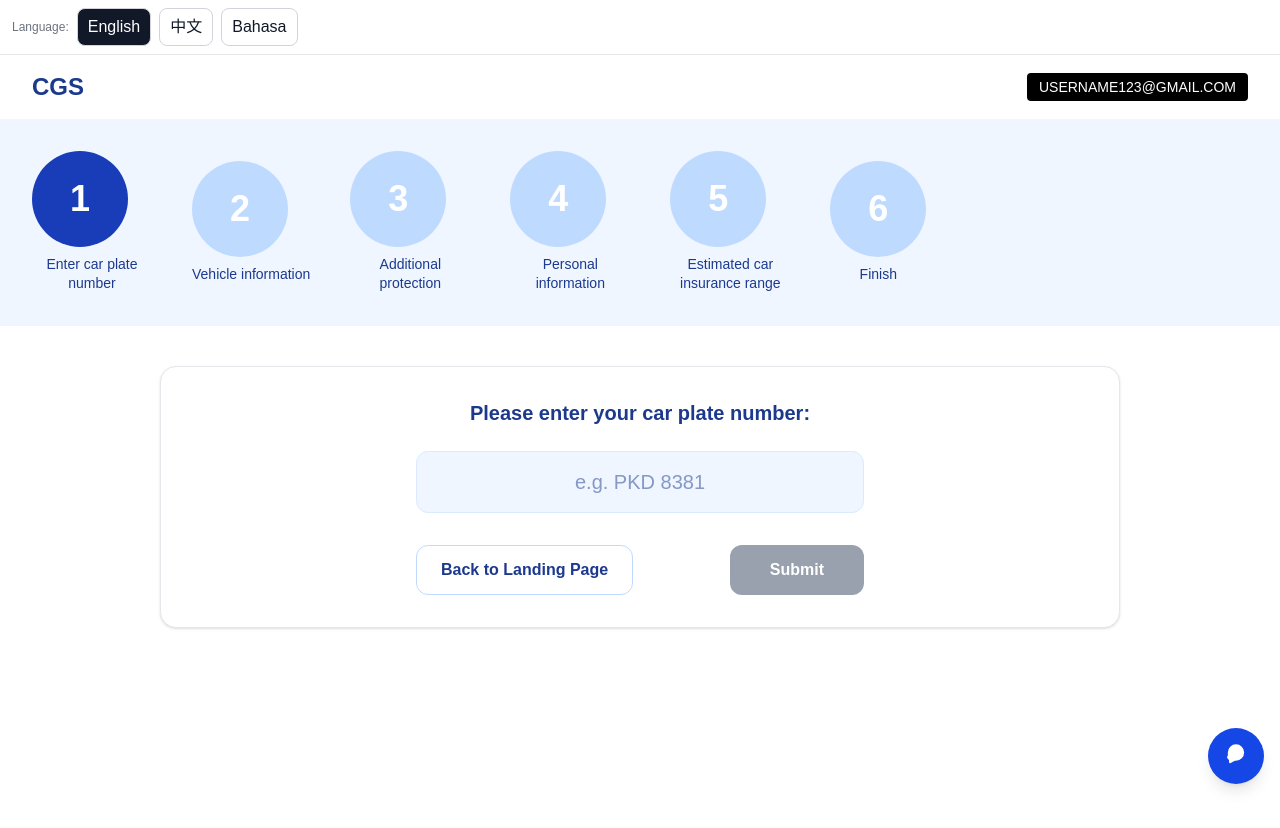
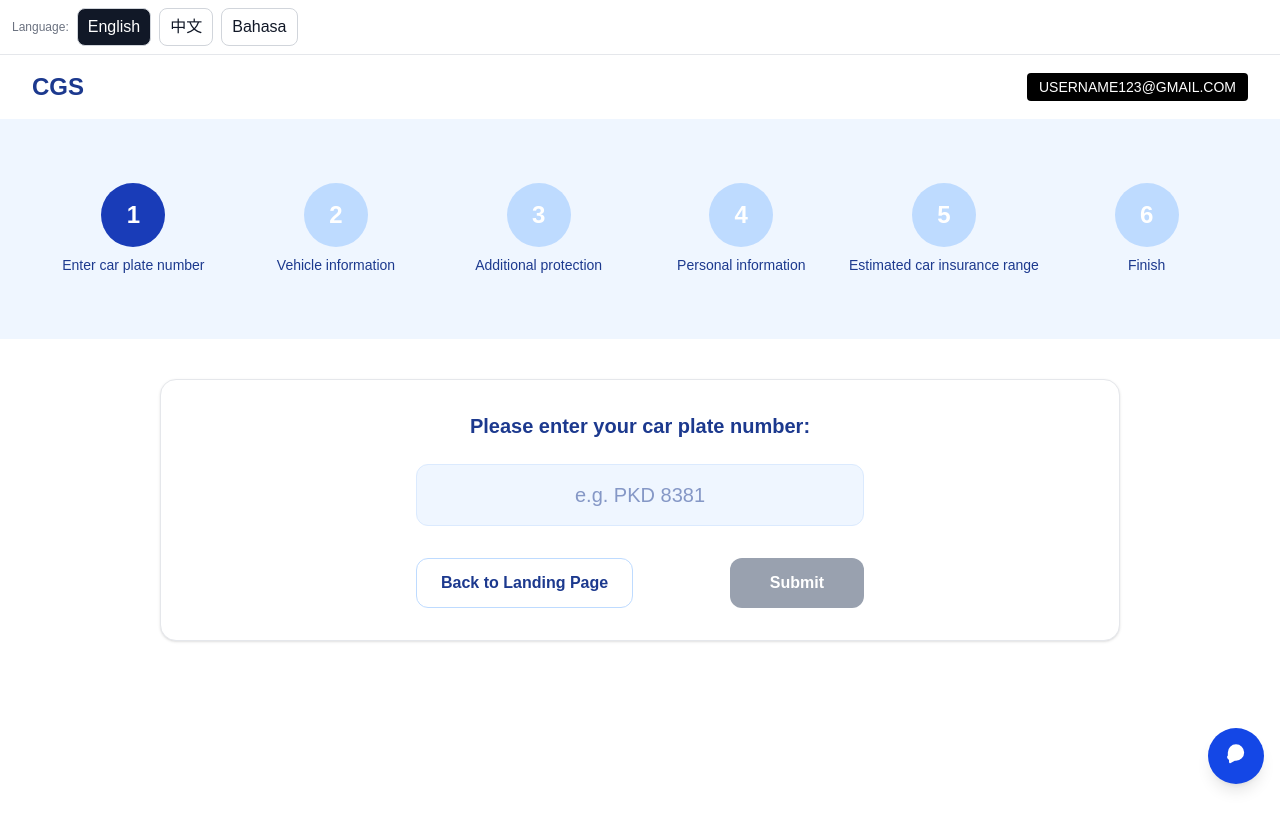
Before and after one commit to JxFong1017/Codenection2025, a Next.js app: page /manual-quote in a window 1280 px wide. Shown: the top 828 px of the page. Built offline with nearby package versions, Linux system fonts and the light colour scheme.

Commit message:
aligned 6 steps bubbles

```diff
--- a/pages/manual-quote.js
+++ b/pages/manual-quote.js
@@ -116,12 +116,13 @@ export default function ManualQuoteSixStep() {
           </div>
         </header>
 
-        <section className="bg-blue-50 py-8">
-          <div className="max-w-7xl mx-auto px-4 sm:px-6 lg:px-8 flex items-center justify-between md:justify-start md:space-x-10">
+        <section className="relative bg-blue-50 py-16">
+          {/* Step bubbles */}
+          <div className="relative max-w-7xl mx-auto px-4 sm:px-6 lg:px-8 flex justify-between items-center z-10">
             {steps.map((s) => (
-              <div key={s.id} className="text-center">
+              <div key={s.id} className="flex flex-col items-center w-1/6">
                 <div
-                  className={`w-24 h-24 rounded-full flex items-center justify-center text-4xl font-extrabold ${
+                  className={`w-16 h-16 rounded-full flex items-center justify-center text-2xl font-extrabold ${
                     step === s.id
                       ? "bg-blue-800 text-white"
                       : step > s.id
@@ -131,7 +132,7 @@ export default function ManualQuoteSixStep() {
                 >
                   {s.id}
                 </div>
-                <div className="mt-2 text-sm text-blue-900 max-w-[7.5rem] leading-snug">
+                <div className="mt-2 text-sm text-blue-900 text-center">
                   {s.title}
                 </div>
               </div>
```
Also changed, not shown: public/car-picture-1.jpg (added), public/car-picture-2.jpg (added).
